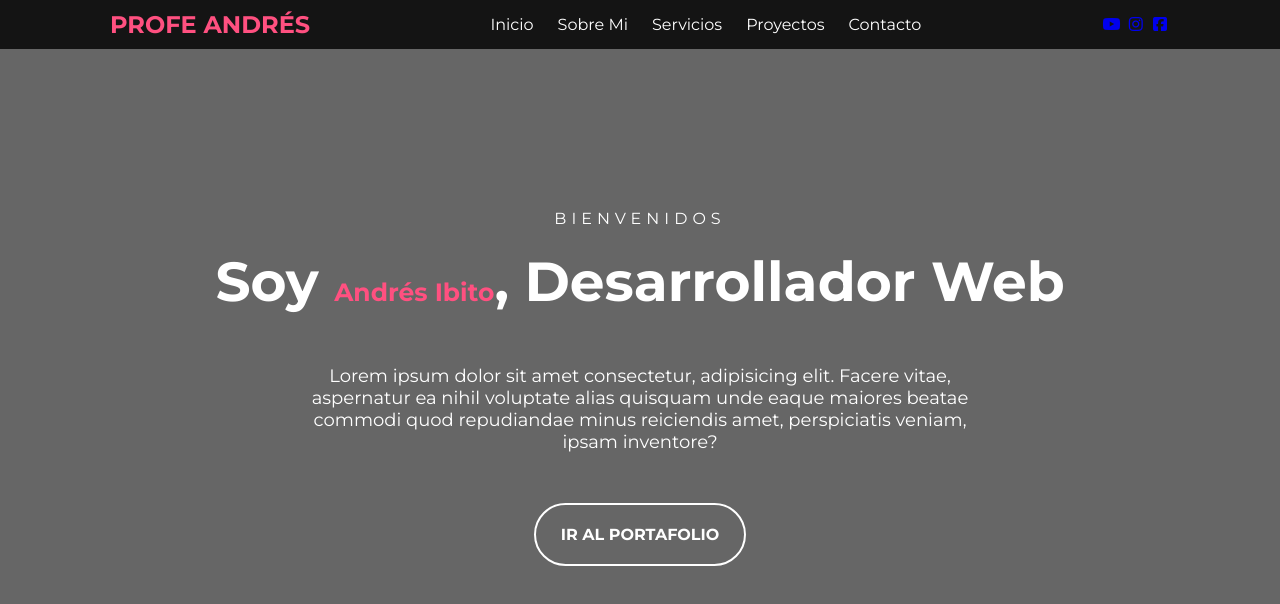
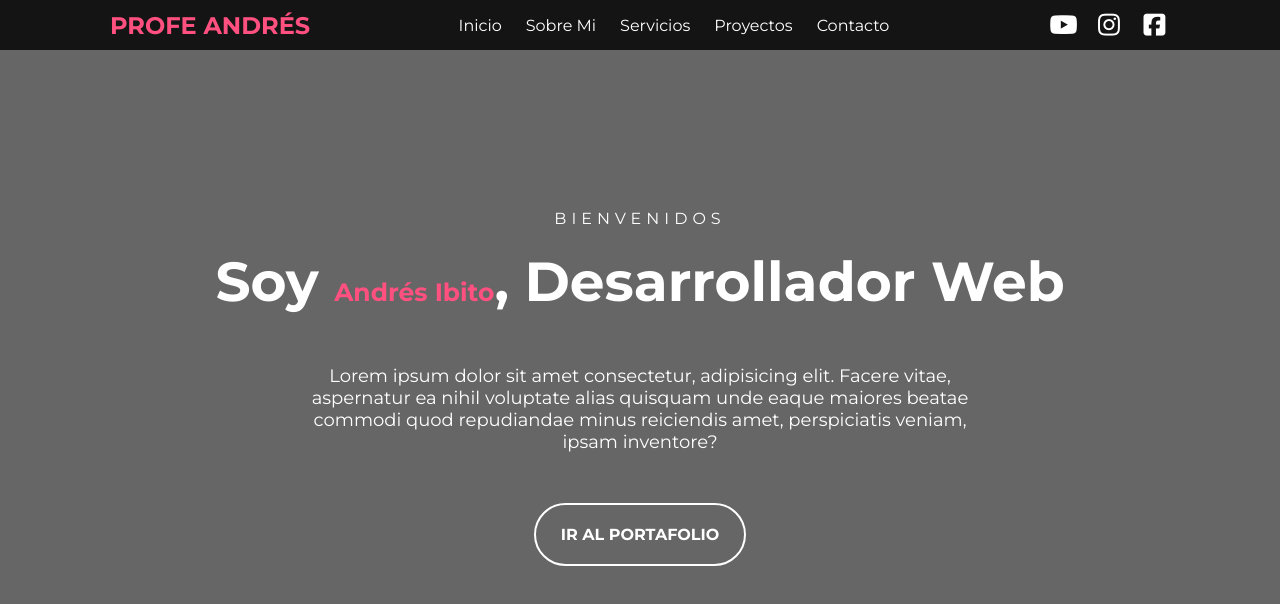
Before and after one commit to ProfeAndresIbito/PortafolioPersonal_10.1, a plain HTML site: page index.html in a window 1280 px wide. Drawn offline with Linux system fonts and the light colour scheme.

Commit message:
Update index.css

```diff
--- a/css/index.css
+++ b/css/index.css
@@ -104,5 +104,22 @@ html{
     color: #FFF;
     font-weight: bold;
     text-transform: uppercase;
-    transition: .3s;
+    transition: .5s;
 }
+
+#inicio .contenido .presentacion a:hover{
+    background-color: #ff5080;
+}
+
+#inicio .contenido header .contenido-header .redes a{
+    text-decoration: none;
+    color: #FFF;
+    font-size: 25px;
+    display: inline-block;
+    margin-left: 10px;
+    transition: .5s;
+}
+
+#inicio .contenido header .contenido-header .redes a:hover{
+    color: #ff5080;
+}
```
